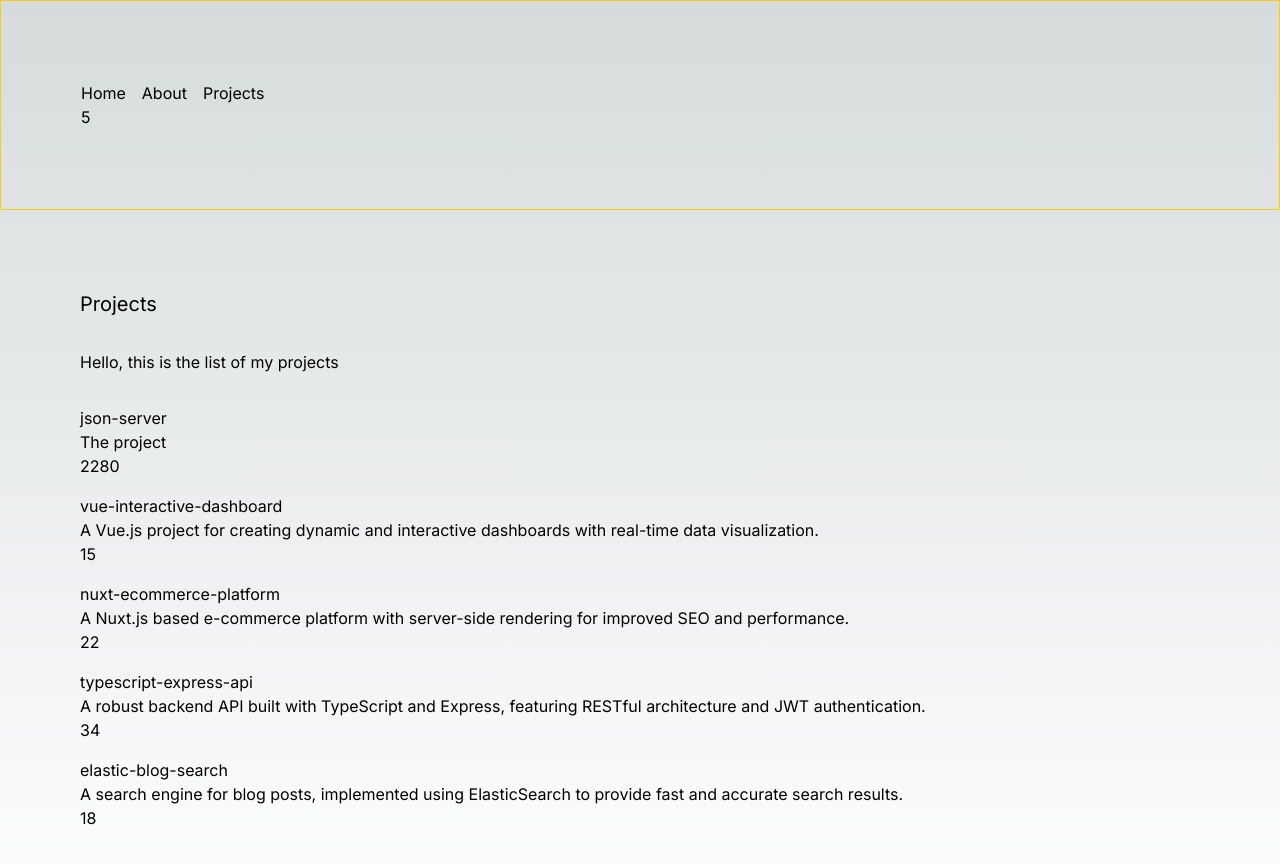
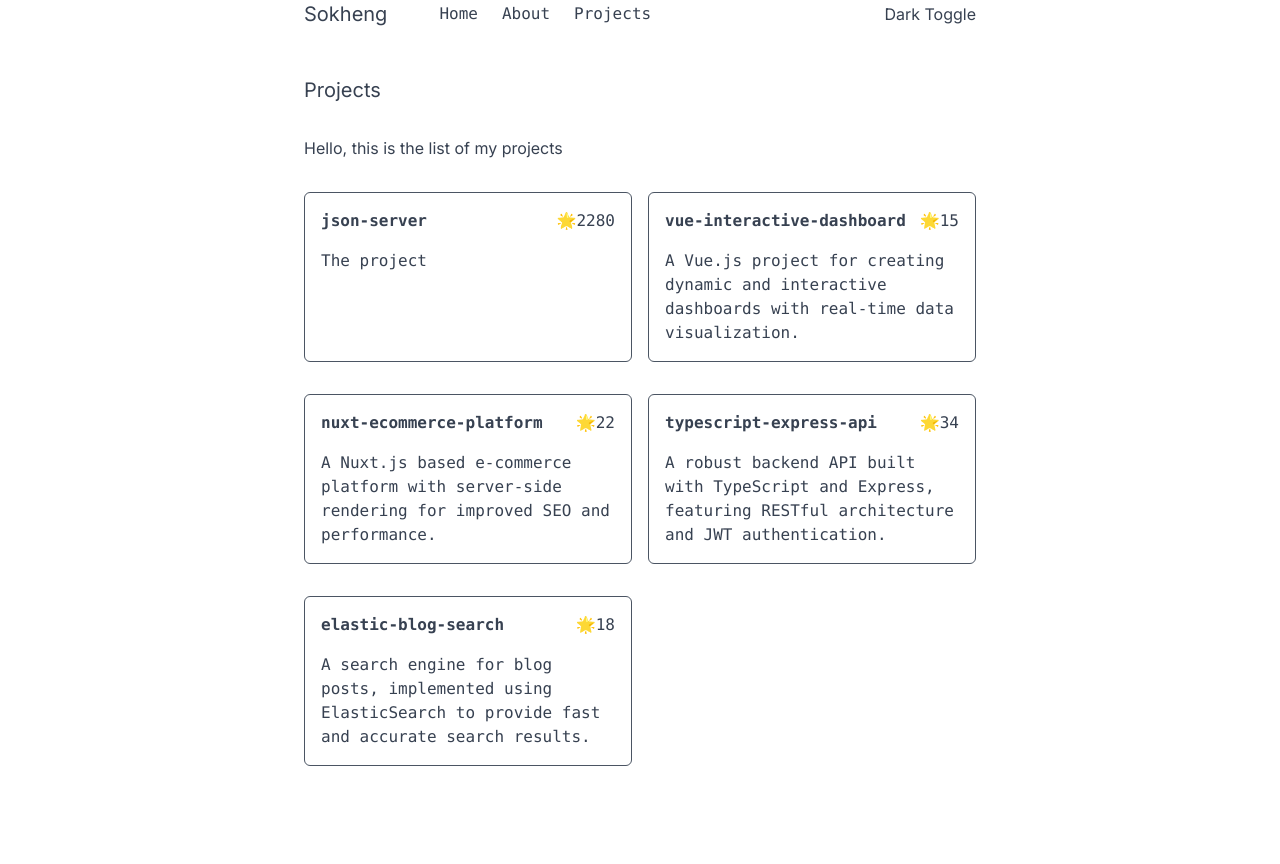
Before and after one commit to sokkhengg/NextJS-Supabase, a Next.js app: page /about/projects in a window 1280 px wide. Shown: the top 864 px of the page. After the commit the page ends 800 px from the top, so only its background shows below. Built offline with nearby package versions, Linux system fonts and the light colour scheme; data requests are answered from the project's data file.

Commit message:
styling with Tailwind and CSS module

```diff
--- a/app/about/projects/components/project-list.js
+++ b/app/about/projects/components/project-list.js
@@ -1,15 +1,24 @@
+import Card from "@/components/card";
+
 export default async function ProjectList() {
   const response = await fetch("http://localhost:3001/repos", {
-    cache: "no-store",
+    // cache: "no-store",
   });
   const repos = await response.json();
   return (
-    <ul>
+    <ul className="grid grid-cols-1 md:grid-cols-2 gap-4">
       {repos.map((repo) => (
         <li key={repo.id} className="mb-4">
-          <div>{repo.title}</div>
-          <div>{repo.description}</div>
-          <div>{repo.stargazers_count}</div>
+          <Card className="font-mono h-full">
+            <div className="flex justify-between items-center mb-4">
+              <div className="font-semibold">{repo.title}</div>
+              <div className="flex justify-between">🌟{repo.stargazers_count}</div>
+
+            </div>
+            <div>{repo.description}</div>
+
+          </Card>
+
         </li>
       ))}
     </ul>
--- a/app/about/projects/page.js
+++ b/app/about/projects/page.js
@@ -8,7 +8,7 @@
 
 
     return (
-        <div className="p-20">
+        <div>
             <h1 className="mb-8 text-xl">Projects</h1>
             <div className="mb-8">Hello, this is the list of my projects</div>
             <Suspense fallback={<ProjectListLoading/>}>
--- a/app/globals.css
+++ b/app/globals.css
@@ -2,26 +2,6 @@
 @tailwind components;
 @tailwind utilities;
 
-:root {
-  --foreground-rgb: 0, 0, 0;
-  --background-start-rgb: 214, 219, 220;
-  --background-end-rgb: 255, 255, 255;
+body {
+  @apply bg-white text-gray-700 container mx-auto dark:bg-gray-900 dark:text-gray-300 max-w-2xl
 }
-
-@media (prefers-color-scheme: dark) {
-  :root {
-    --foreground-rgb: 255, 255, 255;
-    --background-start-rgb: 0, 0, 0;
-    --background-end-rgb: 0, 0, 0;
-  }
-}
-
-body {
-  color: rgb(var(--foreground-rgb));
-  background: linear-gradient(
-      to bottom,
-      transparent,
-      rgb(var(--background-end-rgb))
-    )
-    rgb(var(--background-start-rgb));
-}
--- a/app/layout.js
+++ b/app/layout.js
@@ -14,7 +14,7 @@
     <html lang="en">
       <body className={inter.className}>
         <Header/>
-        <main>
+        <main className='mt-12'>
         {children}
         </main>
         </body>
--- a/app/page.js
+++ b/app/page.js
@@ -5,7 +5,7 @@
 
 
 export default function Home() {
-  const [isVisible, setIsVisible] = useState(false);
+  const [isVisible, setIsVisible] = useState(true);
   const [names, setNames] = useState(["thom", "ke", "sam"]);
   const name = "Thom";
   const handleClick = (e) => {
@@ -21,7 +21,7 @@
     isVisible && names.map((name, index) => <Card key={index}>{name}</Card>);
   return (
     <>
-      <div className="p-20 space-y-4">Helle, {name}</div>
+      <div className="space-y-4">Helle, {name}</div>
       {cards}
 
       <div className="flex space-x-4">
--- a/components/card.js
+++ b/components/card.js
@@ -1,5 +1,5 @@
-export default function Card({ children }) {
+export default function Card({ children, className }) {
     return (
-      <div className="border rounded-md border-gray-600 p-4">{children}</div>
+      <div className={`border rounded-md border-gray-600 p-4 ${className}`}>{children}</div>
     );
   }
--- a/components/header.js
+++ b/components/header.js
@@ -1,16 +1,21 @@
+
 import Link from "next/link";
-import Coutner from "./counter";
+import Navigation from "./navigation";
 
 
   export default function Header() {
     return (
-      <header className='p-20 border border-yellow-400'>
-        <ul className="flex space-x-4">
-          <li> <Link href="/">Home</Link></li>
-          <li> <Link href="/about">About</Link></li>
-          <li> <Link href="/about/projects">Projects</Link></li>
-           </ul>
-           <Coutner/>
+      <header className="flex justify-between md:items-center">
+        <div className="flex items-center md:space-x-12 ">
+          <div className="hidden md:block" >
+            <Link href="/" className="text-xl">Sokheng</Link>
+          </div>
+          <Navigation/>
+
+        </div>
+        <div>
+          Dark Toggle
+        </div>
         </header>
     )
   }
--- /dev/null
+++ b/components/navigation.js
@@ -0,0 +1,16 @@
+import Link from "next/link";
+import styles from "./navigation.module.css"
+
+
+export default function Navigation() {
+  return (
+    <nav className="font-mono">
+        <ul className="flex md:space-x-4 flex-col md:flex-row">
+          <li> <Link href="/" className={styles.link}>Home</Link></li>
+          <li> <Link href="/about" className={styles.link}>About</Link></li>
+          <li> <Link href="/about/projects" className={styles.link}>Projects</Link></li>
+        </ul>
+
+    </nav>
+  )
+}
--- /dev/null
+++ b/components/navigation.module.css
@@ -0,0 +1,3 @@
+.link {
+    @apply md:p-1 hover:bg-gray-200 hover:text-gray-700 text-2xl md:text-base
+}
```
